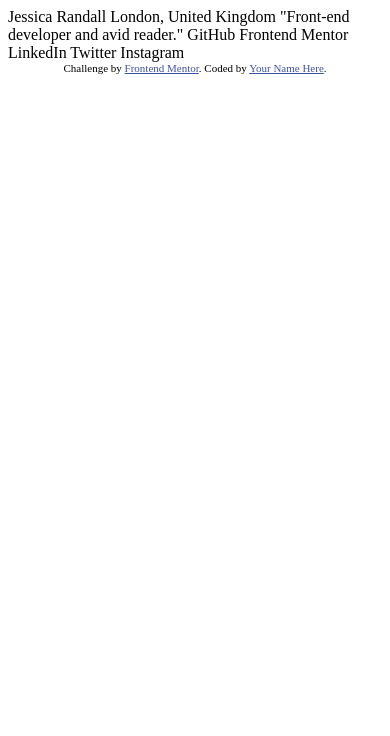
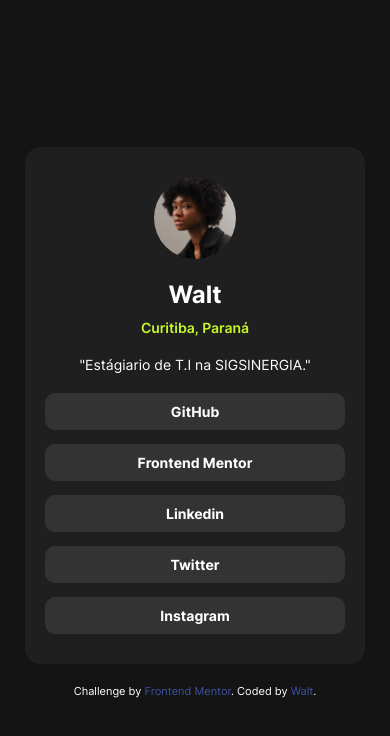
Before and after one commit to waltbrs/social_links_profile, a plain HTML site: page index.html in a window 390 px wide. Drawn offline with Linux system fonts and the light colour scheme.

Commit message:
add mobile and desktop design

```diff
--- a/index.html
+++ b/index.html
@@ -4,9 +4,9 @@
     <meta charset="UTF-8">
     <meta name="viewport" content="width=device-width, initial-scale=1.0"> <!-- displays site properly based on user's device -->
 
-  <link rel="icon" type="image/png" sizes="32x32" href="./assets/images/favicon-32x32.png">
-
-  <title>Frontend Mentor | Social links profile</title>
+    <link rel="icon" type="image/png" sizes="32x32" href="./assets/images/favicon-32x32.png" />
+    <link rel="stylesheet" href="./styles.css" />
+    <title>WALT | Social links profile</title>
 
   <!-- Feel free to remove these styles or customise in your own stylesheet 👍 -->
     <style>
@@ -15,20 +15,26 @@
     </style>
 </head>
 <body>
-
-  Jessica Randall
-  London, United Kingdom
-  "Front-end developer and avid reader."
-
-  GitHub
-  Frontend Mentor
-  LinkedIn
-  Twitter
-  Instagram
-
+    <main>
+        <section>
+            <header class="header">
+                <img src="./assets/images/avatar_jessica.jpeg" alt="Foto do Walt" title="Walt" />
+                <h2>Walt</h2>
+                <h3>Curitiba, Paraná</h3>
+                <p>"Estágiario de T.I na SIGSINERGIA."<p>
+            </header>
+            <ul>
+                <a href="https://www.github.com/waltbrs" title="github">GitHub</a>
+                <a href="https://www.github.com/waltbrs" title="github">Frontend Mentor</a>
+                <a href="https://www.github.com/waltbrs" title="github">Linkedin</a>
+                <a href="https://www.github.com/waltbrs" title="github">Twitter</a>
+                <a href="https://www.instagram.com/waltbrs" title="github">Instagram</a>
+            </ul>
+        </section>
         <div class="attribution">
             Challenge by <a href="https://www.frontendmentor.io?ref=challenge" target="_blank">Frontend Mentor</a>.
-    Coded by <a href="#">Your Name Here</a>.
+            Coded by <a href="#">Walt</a>.
         </div>
+    </main>
 </body>
 </html>
--- /dev/null
+++ b/styles.css
@@ -0,0 +1,104 @@
+@font-face {
+    font-family: "Inter";
+    src: url("./assets/fonts/Inter-VariableFont_slnt,wght.ttf");
+}
+:root {
+    --green: hsl(75, 94%, 57%);
+    --white: hsl(0, 0%, 100%);
+
+    --grey700: hsl(0, 0%, 20%);
+    --grey800: hsl(0, 0%, 12%);
+    --grey900: hsl(0, 0%, 8%);
+}
+
+*,
+*::after,
+*::before {
+    margin: 0;
+    padding: 0;
+    box-sizing: border-box;
+    outline: none;
+}
+
+html {
+    -webkit-font-smoothing: antialiased;
+    -moz-osx-font-smoothing: grayscale;
+}
+
+main {
+    background-color: var(--grey900);
+    color: var(--white);
+    font-family: "Inter", sans-serif;
+    width: 100vw;
+    height: 100dvh;
+
+    display: flex;
+    align-items: center;
+    justify-content: center;
+    flex-direction: column;
+    padding: 20px;
+
+    font-size: 14px;
+}
+
+a {
+    text-decoration-line: none;
+    color: var(--white);
+}
+
+main section {
+    background-color: var(--grey800);
+    padding: 30px 20px;
+    border-radius: 16px;
+    max-width: 340px;
+    width: 100%;
+    margin-bottom: 20px;
+}
+
+section header {
+    text-align: center;
+    margin-bottom: 20px;
+}
+
+
+
+section header h2 {
+    font-size: 24px;
+    font-weight: 700;
+    margin-bottom: 10px;
+}
+
+section header h3 {
+    font-weight: 600;
+    color: var(--green);
+    font-size: 14px;
+    margin-bottom: 20px;
+}
+
+section header p {
+}
+
+section header img {
+    border-radius: 100%;
+    width: 82px;
+    height: 82px;
+    margin-bottom: 18px;
+}
+
+section ul {
+    list-style-type: none;
+    display: flex;
+    flex-direction: column;
+    gap: 14px;
+    width: 100%;
+}
+
+section ul a {
+    background-color: var(--grey700);
+    color: var(--white);
+    width: 100%;
+    font-weight: 700;
+    text-align: center;
+    padding: 10px;
+    border-radius: 10px;
+}
```
Also changed, not shown: assets/images/avatar_jessica.jpeg (renamed from assets/images/avatar-jessica.jpeg). Lines whose indentation alone changed are shown as unchanged.
